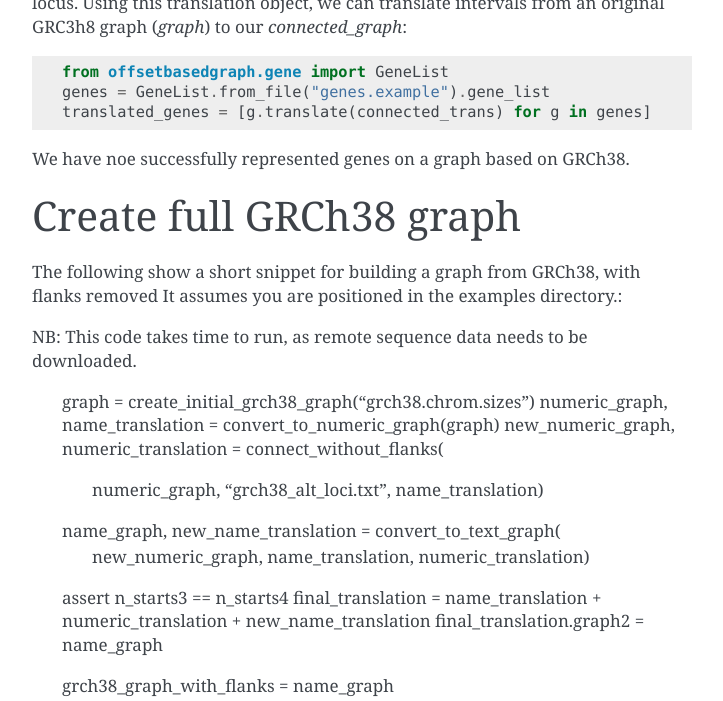
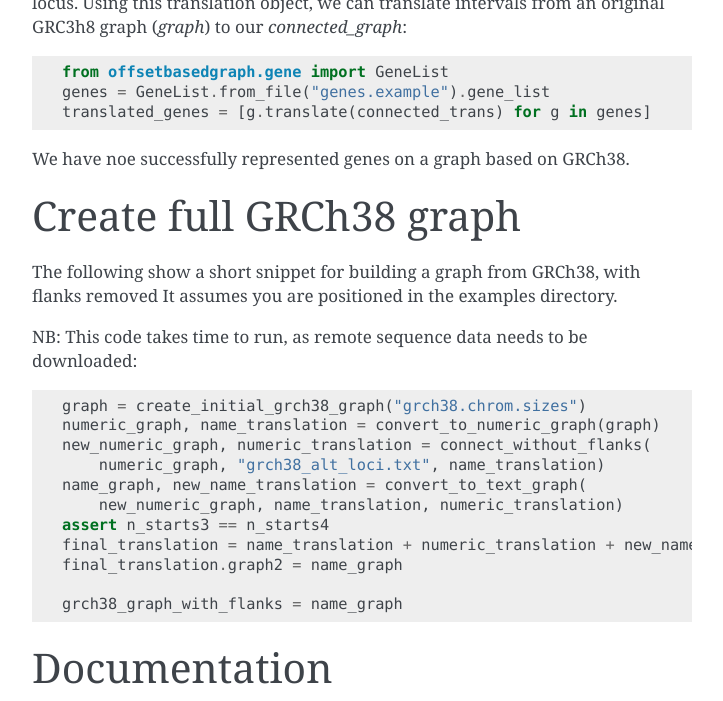
Before and after one commit to uio-cels/OffsetBasedGraph, a Sphinx documentation site: the page built from docs/index.rst, in a window 1280 px wide and 900 px high, scrolled down 3166 px, cut to the strip 0-701 px from the top of the window. Shown: the whole strip, without its empty margins (388-1111 px from the left). Built offline with Sphinx 7.4.7, drawn with Linux system fonts in a browser that asks for light colours.

```diff
--- a/docs/index.rst
+++ b/docs/index.rst
@@ -154,9 +154,9 @@
 Create full GRCh38 graph
 =============================================
 The following show a short snippet for building a graph from GRCh38, with flanks removed
-It assumes you are positioned in the examples directory.::
+It assumes you are positioned in the examples directory.
 
-NB: This code takes time to run, as remote sequence data needs to be downloaded.
+NB: This code takes time to run, as remote sequence data needs to be downloaded::
 
     graph = create_initial_grch38_graph("grch38.chrom.sizes")
     numeric_graph, name_translation = convert_to_numeric_graph(graph)
```
Also changed, not shown: 1 other file.
